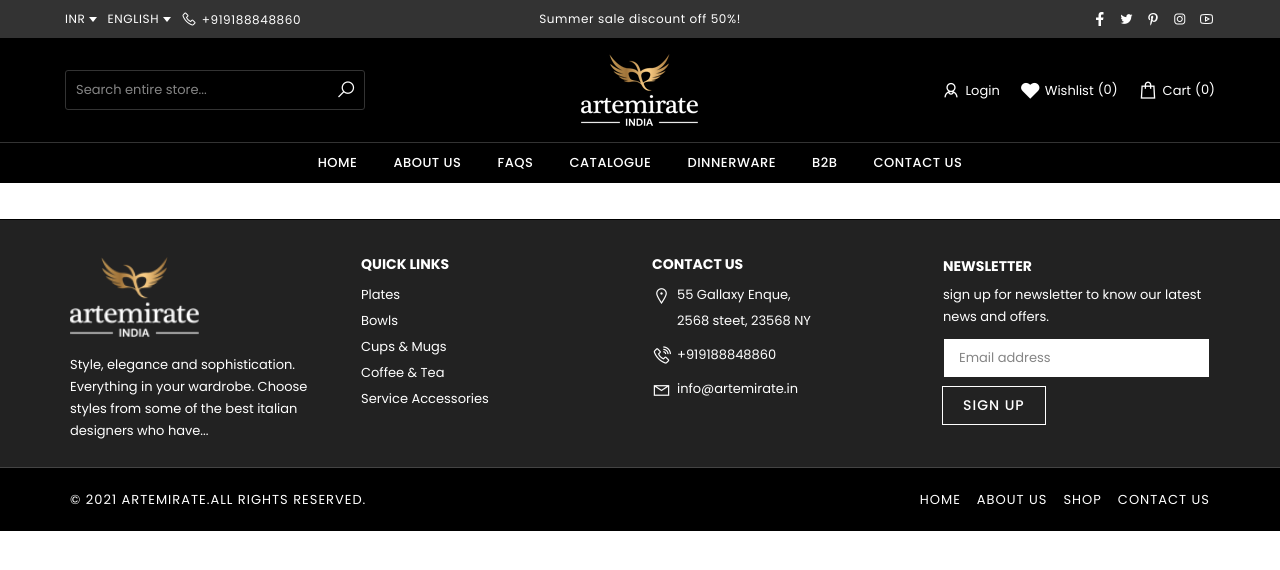
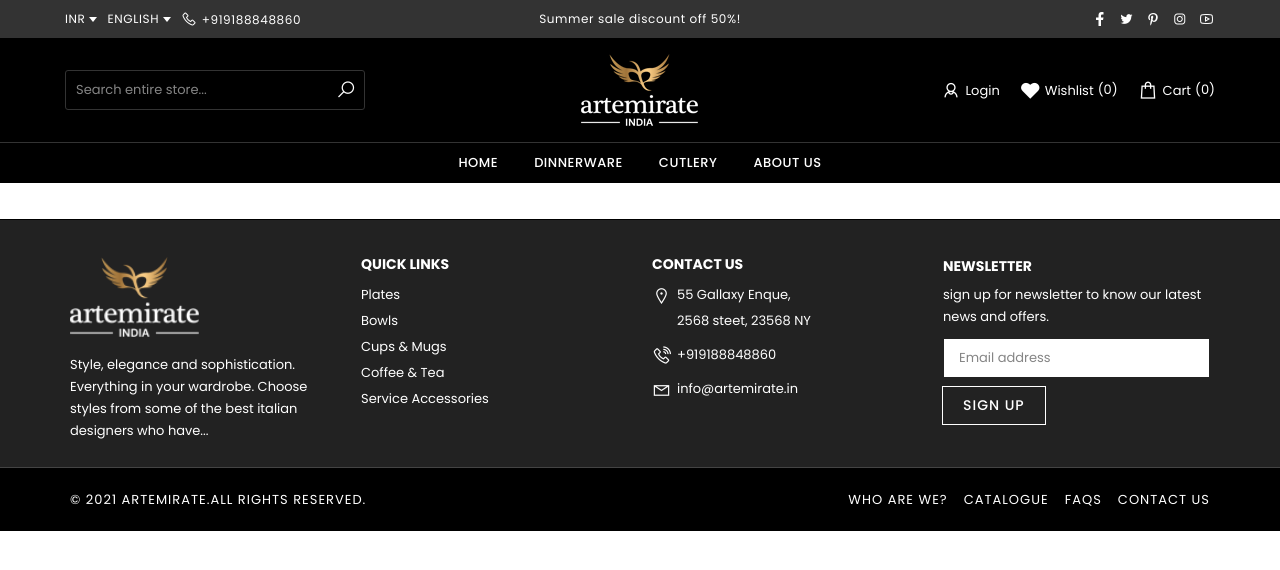
Before and after one commit to vijoysasidharan/artemirate, a Django app: template templates/base.html in a window 1280 px wide. Shown: the top 570 px of the page. Run offline with Django 4.2, Linux system fonts and the light colour scheme; the template is opened without the code that fills it, so the values that code supplies are empty; some libraries are stand-ins or nearby versions.

```diff
--- a/templates/base.html
+++ b/templates/base.html
@@ -117,9 +117,9 @@
                                 <!-- Footer Menu -->
                                 <div class="col-12 col-sm-12 col-md-6 col-lg-6 d-flex justify-content-center justify-content-md-end align-items-center">
                                     <ul class="d-flex flex-wrap justify-content-center justify-content-md-end mb-2 mb-md-0">
-                                        <li><a href="index.html">Home</a></li>
-                                        <li><a href="shop-left-sidebar.html">About Us</a></li>
-                                        <li><a href="contactus-style1.html">Shop</a></li>
+                                        <li><a href="index.html">Who are We?</a></li>
+                                        <li><a href="shop-left-sidebar.html">Catalogue</a></li>
+                                        <li><a href="contactus-style1.html">FAQs</a></li>
                                         <li><a href="about-us-style1.html">Contact Us</a></li>
                                     </ul>
                                 </div>
--- a/templates/nav.html
+++ b/templates/nav.html
@@ -123,55 +123,52 @@
                     <li class="lvl1 parent">
                         <a href="#">Home <i class="an an-angle-down"></i></a>
                     </li>
-                    <li class="lvl1 parent">
-                        <a href="#">About Us <i class="an an-angle-down"></i></a>
-                    </li>
-                    <li class="lvl1 parent">
-                        <a href="#">FAQs <i class="an an-angle-down"></i></a>
-                    </li>
-                    <li class="lvl1 parent">
-                        <a href="#">Catalogue <i class="an an-angle-down"></i></a>
-                    </li>
                     <li class="lvl1 parent megamenu">
                         <a href="#">Dinnerware <i class="an an-angle-down"></i></a>
                         <div class="megamenu style2">
                             <ul class="row mmWrapper">
                                 <li class="lvl-1 col-md-3 col-lg-3">
                                     <a href="#" class="site-nav lvl-1 menu-title">Plates</a>
-                                    <a href="shop-left-sidebar.html" class="catalogueImg mb-2"><img src="assets/images/megamenu/collection-1_300x300.jpg" alt="image" /></a>
+                                    <a href="shop-left-sidebar.html" class="catalogueImg mb-2"><img src="{% static 'images/collection/Artemirate_India_Plates.jpg' %}" alt="Plates" /></a>
                                     <ul class="subLinks">
-                                        <li class="lvl-2"><a href="#" class="site-nav">Tops &amp; Tees</a></li>
+                                        <li class="lvl-2"><a href="#" class="site-nav">Shop Now</a></li>
                                     </ul>
                                 </li>
                                 <li class="lvl-1 col-md-3 col-lg-3">
                                     <a href="#" class="site-nav lvl-1 menu-title">Bowls</a>
-                                    <a href="shop-left-sidebar.html" class="catalogueImg mb-2"><img src="assets/images/megamenu/collection-1_300x300.jpg" alt="image" /></a>
+                                    <a href="shop-left-sidebar.html" class="catalogueImg mb-2"><img src="{% static 'images/collection/Artemirate_India_Bowls.jpg' %}" alt="Bowls" /></a>
                                     <ul class="subLinks">
-                                        <li class="lvl-2"><a href="#" class="site-nav">Hobo Bags</a></li>
+                                        <li class="lvl-2"><a href="#" class="site-nav">Shop Now</a></li>
                                     </ul>
                                 </li>
                                 <li class="lvl-1 col-md-3 col-lg-3">
                                     <a href="#" class="site-nav lvl-1 menu-title">Cups & Mugs</a>
-                                    <a href="shop-left-sidebar.html" class="catalogueImg mb-2"><img src="assets/images/megamenu/collection-1_300x300.jpg" alt="image" /></a>
+                                    <a href="shop-left-sidebar.html" class="catalogueImg mb-2"><img src="{% static 'images/collection/Artemirate_India_Cups_Mugs.jpg' %}" alt="Cups & Mugs" /></a>
                                     <ul class="subLinks">
-                                        <li class="lvl-2"><a href="#" class="site-nav">Outdoor Shoes</a></li>
+                                        <li class="lvl-2"><a href="#" class="site-nav">Shop Now</a></li>
                                     </ul>
                                 </li>
                                 <li class="lvl-1 col-md-3 col-lg-3">
                                     <a href="#" class="site-nav lvl-1 menu-title">Coffee & Tea</a>
-                                    <a href="shop-left-sidebar.html" class="catalogueImg mb-2"><img src="assets/images/megamenu/collection-1_300x300.jpg" alt="image" /></a>
+                                    <a href="shop-left-sidebar.html" class="catalogueImg mb-2"><img src="{% static 'images/collection/Artemirate_India_Coffee_tea.jpg' %}" alt="Cofee & Tea" /></a>
                                     <ul class="subLinks">
-                                        <li class="lvl-2"><a href="#" class="site-nav">Watches</a></li>
+                                        <li class="lvl-2"><a href="#" class="site-nav">Shop Now</a></li>
                                     </ul>
                                 </li>
                             </ul>
                         </div>
                     </li>
                     <li class="lvl1 parent">
-                        <a href="#">B2B <i class="an an-angle-down"></i></a>
+                        <a href="#">Cutlery <i class="an an-angle-down"></i></a>
                     </li>
-                    <li class="lvl1 parent">
-                        <a href="#">Contact Us <i class="an an-angle-down"></i></a>
+                    <li class="lvl1 parent dropdown">
+                        <a href="#">About Us <i class="an an-angle-down"></i></a>
+                        <ul class="dropdown">
+                            <li><a href="blog-left-sidebar.html" class="site-nav">Who are We?</a></li>
+                            <li><a href="blog-right-sidebar.html" class="site-nav">Catalogue</a></li>
+                            <li><a href="blog-grid-view.html" class="site-nav">FAQs</a></li>
+                            <li><a href="blog-list-view.html" class="site-nav">Contact Us</a></li>
+                        </ul>
                     </li>
                 </ul>
             </nav>
@@ -191,48 +188,41 @@
             <a href="index.html">Home </a>
         </li>
         <li class="lvl1 parent megamenu">
-            <a href="shop-left-sidebar.html">About Us </a>
-        </li>
-        <li class="lvl1 parent megamenu">
-            <a href="shop-left-sidebar.html">FAQs </a>
-        </li>
-        <li class="lvl1 parent megamenu">
-            <a href="shop-left-sidebar.html">Catalogue </a>
-        </li>
-        <li class="lvl1 parent megamenu">
             <a href="#">Dinnerware <i class="an an-plus"></i></a>
             <ul>
                 <li>
-                    <a href="#" class="site-nav">Plates <i class="an an-plus"></i></a>
-                    <ul>
-                        <li><a href="#" class="site-nav">Tops &amp; Tees</a></li>
-                    </ul>
+                    <a href="#" class="site-nav">Plates </a>
                 </li>
                 <li>
-                    <a href="#" class="site-nav">Bowls <i class="an an-plus"></i></a>
-                    <ul>
-                        <li><a href="#" class="site-nav">Hobo Bags</a></li>
-                    </ul>
+                    <a href="#" class="site-nav">Bowls </a>
                 </li>
                 <li>
-                    <a href="#" class="site-nav">Cups & Mugs <i class="an an-plus"></i></a>
-                    <ul>
-                        <li><a href="#" class="site-nav">Outdoor Shoes</a></li>
-                    </ul>
+                    <a href="#" class="site-nav">Cups & Mugs </a>
                 </li>
                 <li>
-                    <a href="#" class="site-nav">Coffee & Tea <i class="an an-plus"></i></a>
-                    <ul>
-                        <li><a href="#" class="site-nav">Watches</a></li>
-                    </ul>
+                    <a href="#" class="site-nav">Coffee & Tea </a>
                 </li>
             </ul>
         </li>
         <li class="lvl1 parent megamenu">
-            <a href="product-layout1.html">B2B </a>
+            <a href="product-layout1.html">Cutlery </a>
         </li>
         <li class="lvl1 parent megamenu">
-            <a href="lookbook-2columns.html">Contact Us </a>
+            <a href="lookbook-2columns.html">About Us <i class="an an-plus"></i></a>
+            <ul>
+                <li>
+                    <a href="#" class="site-nav">Who are We? </a>
+                </li>
+                <li>
+                    <a href="#" class="site-nav">Catalogue </a>
+                </li>
+                <li>
+                    <a href="#" class="site-nav">FAQs </a>
+                </li>
+                <li>
+                    <a href="#" class="site-nav">Contact Us </a>
+                </li>
+            </ul>
         </li>
     </ul>
 </div>
```
Also changed, not shown: assets/images/collection/Artemirate_India_Bowls.jpg (added), assets/images/collection/Artemirate_India_Coffee_tea.jpg (added), assets/images/collection/Artemirate_India_Cups_Mugs.jpg (added), assets/images/collection/Artemirate_India_Plates.jpg (added), assets/images/favicon.png, static/images/collection/Artemirate_India_Bowls.jpg (added), static/images/collection/Artemirate_India_Coffee_tea.jpg (added), static/images/collection/Artemirate_India_Cups_Mugs.jpg (added), static/images/collection/Artemirate_India_Plates.jpg (added), static/images/favicon.png.
